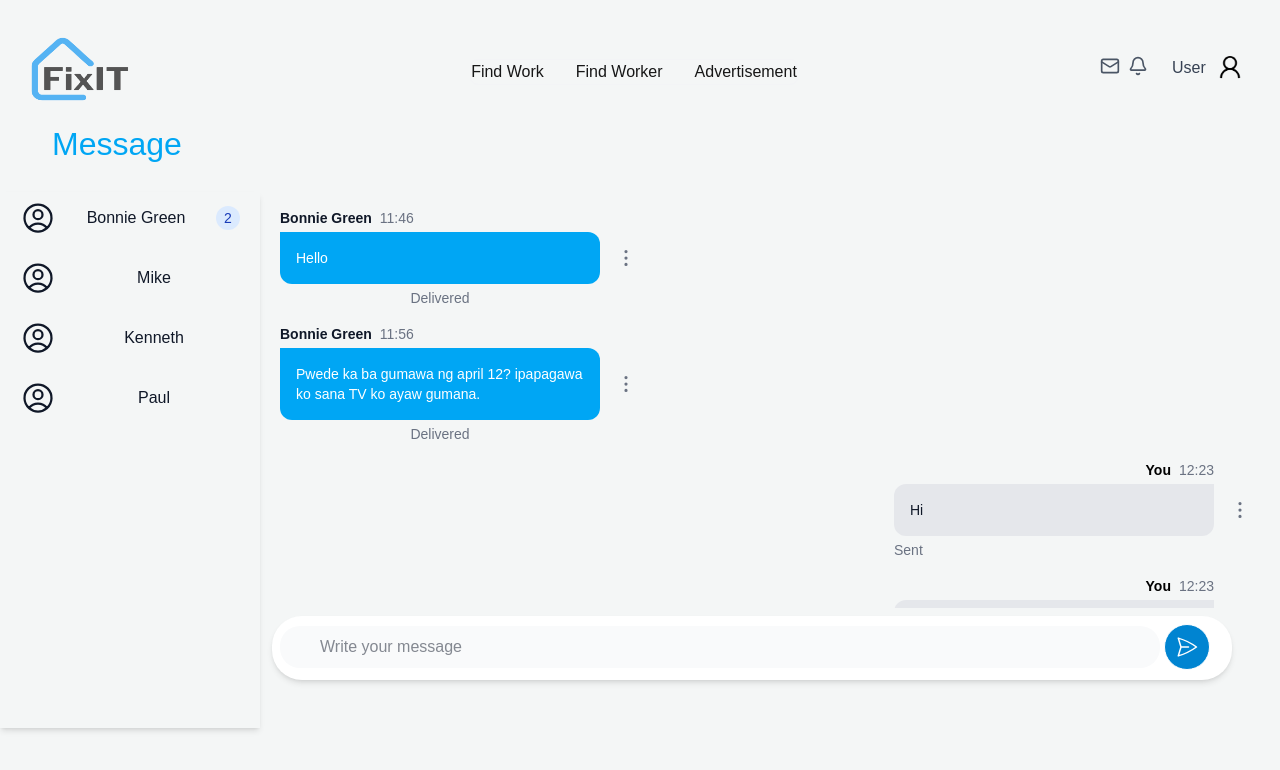
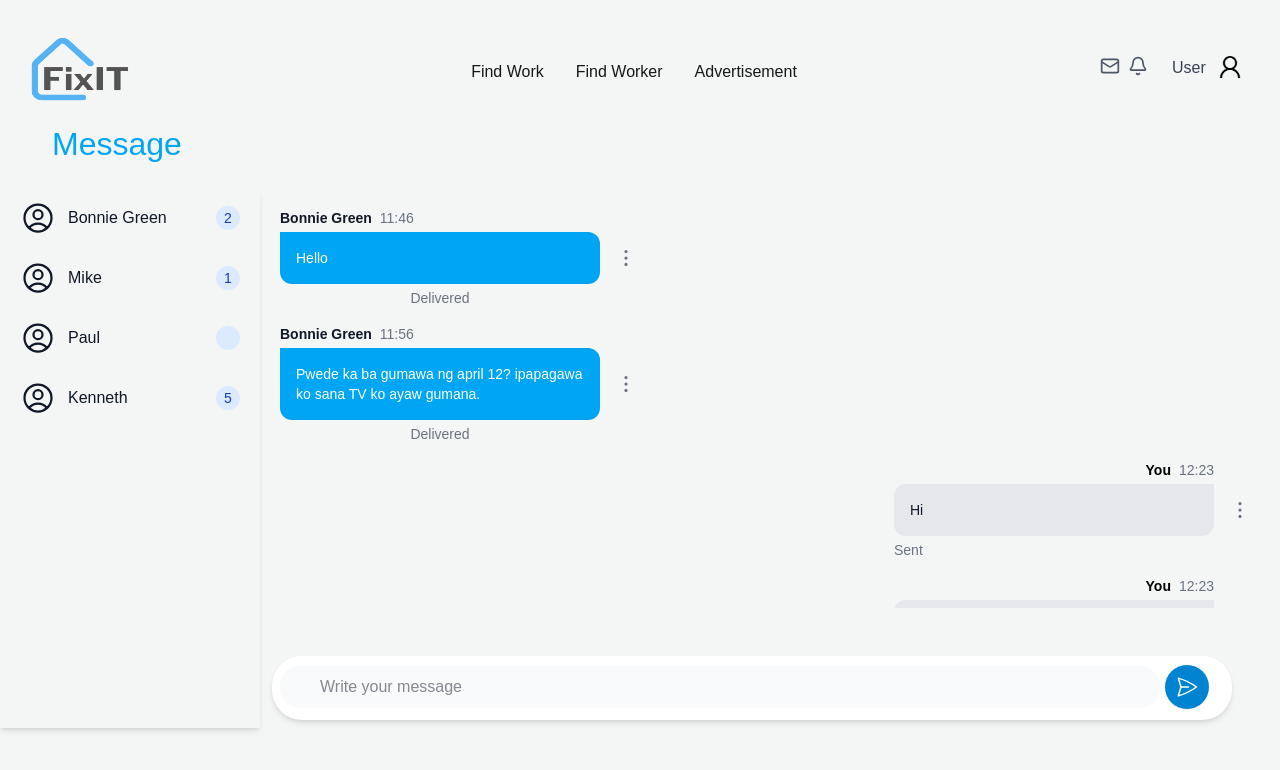
Before and after one commit to mxrxxsv/Bluehat-Backend, a React (Vite) app in the folder frontend/: page /chat in a window 1280 px wide. Shown: the top 770 px of the page. Built offline with nearby package versions, Linux system fonts and the light colour scheme.

Commit message:
Having an object in chat pages

```diff
--- a/frontend/src/Components/ChatPage.jsx
+++ b/frontend/src/Components/ChatPage.jsx
@@ -1,4 +1,5 @@
 import React, { useState, useRef, useEffect } from "react";
+import contact from "../Objects/contacts.js";
 
 const ChatPage = () => {
 
@@ -133,20 +134,27 @@ const ChatPage = () => {
                     } sm:translate-x-0 overflow-clip`}
                 aria-label="Sidebar"
             >
-                <div class="h-full px-3 overflow-y-auto">
-                    <ul class="space-y-2 font-medium">
+                <div className="h-full px-3 overflow-y-auto">
+                    <ul className="space-y-2 font-medium">
 
+                        {contact.map((cont) => {
+                            return (
                                 <li>
-                            <a href="#" class="flex items-center p-2 text-gray-900 rounded-lg dark:text-dark hover:bg-blue-200 group">
+                                    <a href="#" className="flex items-center p-2 text-gray-900 rounded-lg dark:text-dark hover:bg-[#f0f0f0] hover:shadow-sm group">
                                         <svg xmlns="http://www.w3.org/2000/svg" fill="none" viewBox="0 0 24 24" strokeWidth={1.5} stroke="currentColor" className="size-9">
                                             <path strokeLinecap="round" strokeLinejoin="round" d="M17.982 18.725A7.488 7.488 0 0 0 12 15.75a7.488 7.488 0 0 0-5.982 2.975m11.963 0a9 9 0 1 0-11.963 0m11.963 0A8.966 8.966 0 0 1 12 21a8.966 8.966 0 0 1-5.982-2.275M15 9.75a3 3 0 1 1-6 0 3 3 0 0 1 6 0Z" />
                                         </svg>
 
-                                <span class="flex-1 ms-3 whitespace-nowrap">Bonnie Green</span>
-                                <span class="inline-flex items-center justify-center w-3 h-3 p-3 ms-3 text-sm font-medium text-blue-800 bg-blue-100 rounded-full dark:bg-blue-900 dark:text-blue-300">2</span>
+                                        <span className="flex-1 ms-3 whitespace-nowrap text-left">{cont.name}</span>
+                                        <span className={`inline-flex items-center justify-center w-3 h-3 p-3 ms-3 text-sm font-medium text-blue-800 bg-blue-100 rounded-full dark:bg-blue-900 dark:text-blue-300 ${cont.inbox ? '': 'hidden'} `} >{cont.inbox ? cont.inbox : null}</span>
                                     </a>
                                 </li>
-                        <li>
+                            )
+                        })}
+
+
+
+                        {/* <li>
                             <a href="#" class="flex items-center p-2 text-gray-900 rounded-lg dark:text-dark hover:bg-blue-200 group">
                                 <svg xmlns="http://www.w3.org/2000/svg" fill="none" viewBox="0 0 24 24" strokeWidth={1.5} stroke="currentColor" className="size-9">
                                     <path strokeLinecap="round" strokeLinejoin="round" d="M17.982 18.725A7.488 7.488 0 0 0 12 15.75a7.488 7.488 0 0 0-5.982 2.975m11.963 0a9 9 0 1 0-11.963 0m11.963 0A8.966 8.966 0 0 1 12 21a8.966 8.966 0 0 1-5.982-2.275M15 9.75a3 3 0 1 1-6 0 3 3 0 0 1 6 0Z" />
@@ -172,7 +180,7 @@ const ChatPage = () => {
 
                                 <span class="flex-1 ms-3 whitespace-nowrap">Paul</span>
                             </a>
-                        </li>
+                        </li> */}
 
 
                     </ul>
@@ -236,7 +244,7 @@ const ChatPage = () => {
 
                 </div>
 
-                <div className="bg-white h-16 md:w-240 p-2 m-2 rounded-[30px] shadow-md md:mx-0">
+                <div className="bg-white h-16 md:w-240 p-2 m-2 rounded-[30px] shadow-md md:mx-0 md:mt-12">
 
                     <form class="flex items-center max-w-sm">
                         <div class="relative w-full">
--- a/frontend/src/Components/FindWorker.jsx
+++ b/frontend/src/Components/FindWorker.jsx
@@ -160,7 +160,7 @@ const FindWorker = () => {
         {/* RIGHT PANEL - Search and Results */}
         <div className="flex-1 mx-4">
           {/* Search and Filters */}
-          <div className="flex flex-col gap-4 mb-6">
+          <div className="flex flex-col gap-4">
             {/* Search Bar */}
             <div className="relative w-full">
               <Search className="absolute left-3 top-3.5 text-gray-400 w-5 h-5" />
--- /dev/null
+++ b/frontend/src/Objects/contacts.js
@@ -0,0 +1,32 @@
+const contacts = [
+
+    {
+        id:1,
+        name:"Bonnie Green",
+        profile:"",
+        inbox:2
+    },
+    {
+        id:2,
+        name:"Mike",
+        profile:"",
+        inbox:1
+    },
+    {
+        id:3,
+        name:"Paul",
+        profile:"",
+        inbox:0
+    },
+    {
+        id:4,
+        name:"Kenneth",
+        profile:"",
+        inbox:5
+    },
+
+
+
+];
+
+export default contacts;
```
Lines whose indentation alone changed are shown as unchanged.
